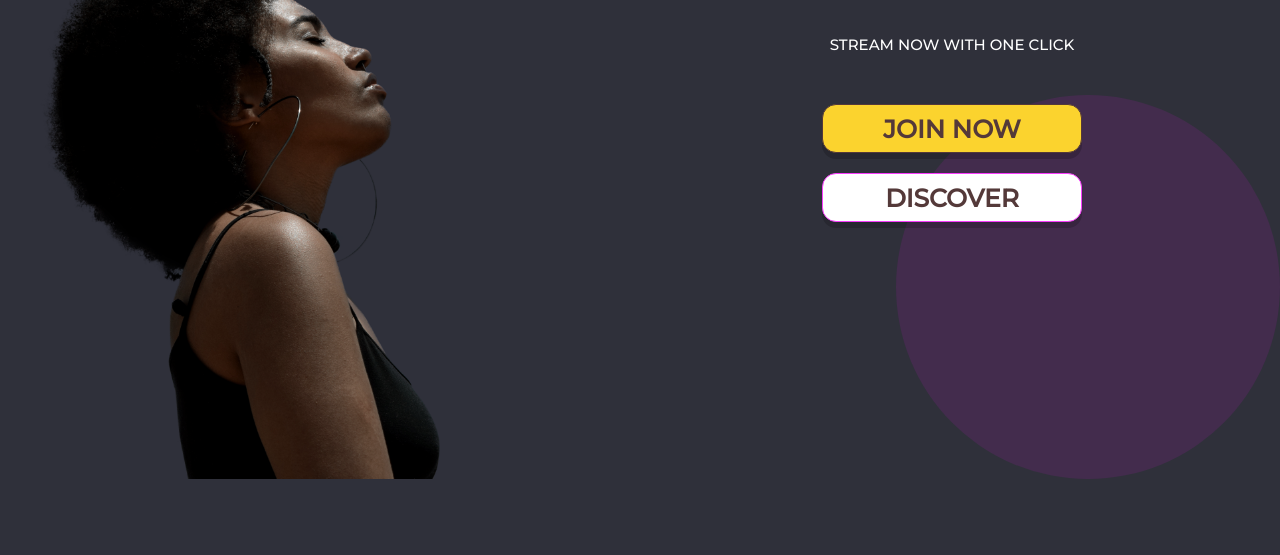
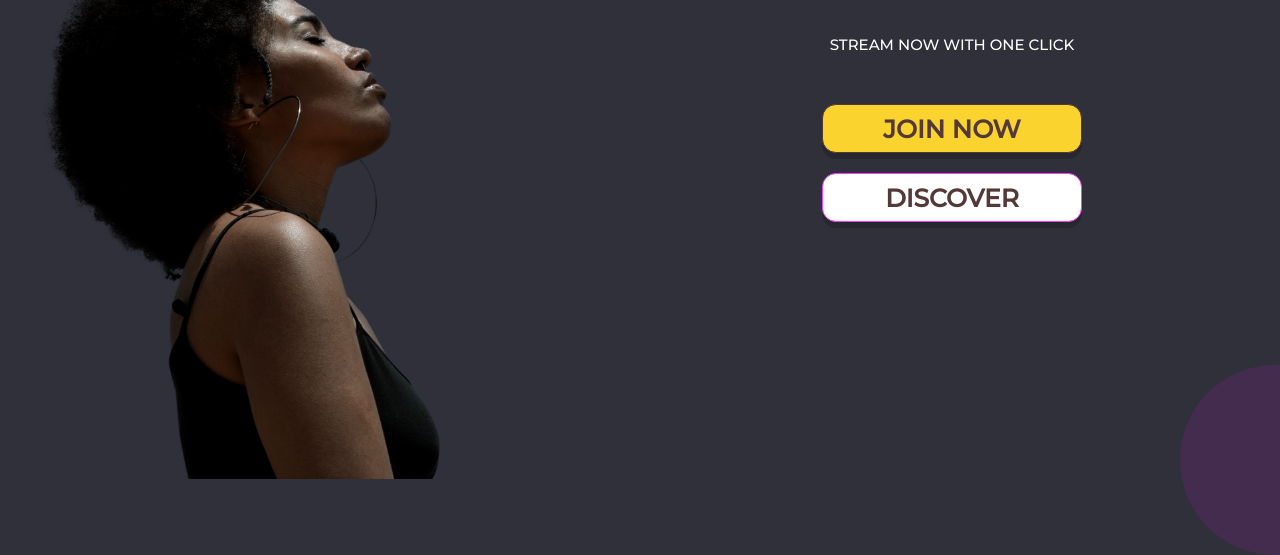
Before and after one commit to arash-aloha/.Soundbeat, a plain HTML site: page index.html in a window 1280 px wide. Shown: the part 321-876 px from the top of the page. Before the commit the page ends 800 px from the top, so only its background shows below. Drawn offline with Linux system fonts and the light colour scheme.

Commit message:
aesthetic circles - pain in the..........

```diff
--- a/css-styla/firstpage.css
+++ b/css-styla/firstpage.css
@@ -195,12 +195,16 @@ overflow: hidden;
 
 .circle-2-visible {
 position: absolute;
-height: 48vh;
-width: 48vh;
-background: rgba(239, 13, 243, 0.1);
-border-radius: 50%;
 right: 0;
 bottom: 0;
+background: rgba(239, 13, 243, 0.1);
+transform: translatey(40%);
+width: 100px;
+height: 190px;
+border-top-left-radius: 100px;
+border-bottom-left-radius: 100px;
+
+
 }
 
 .circle-3-desktop {
```
